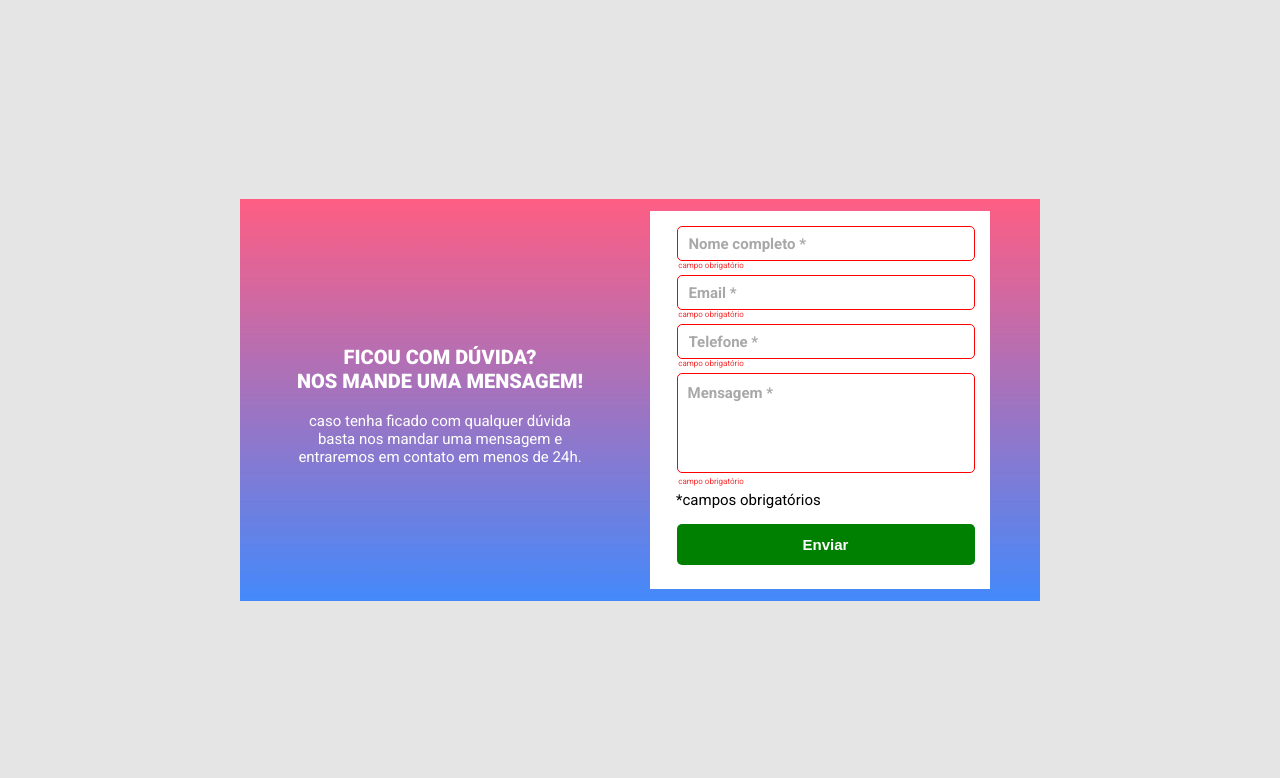
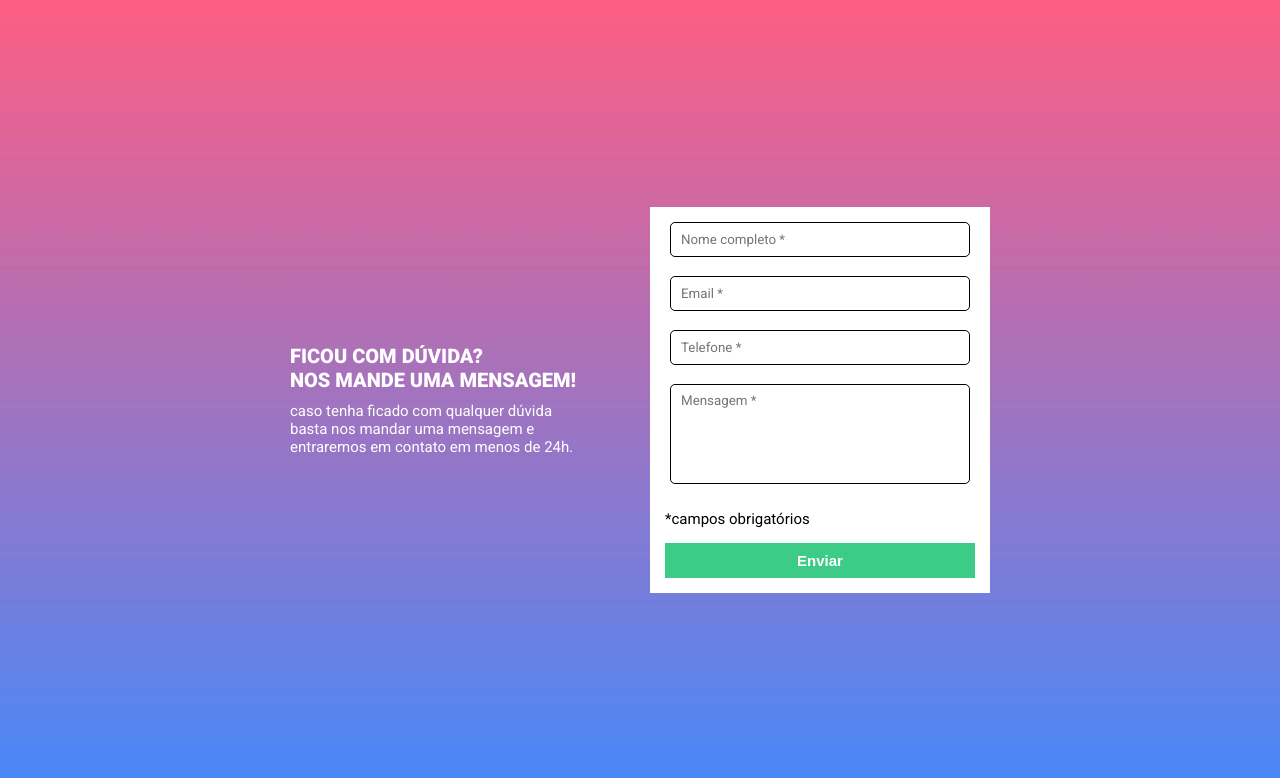
Before and after one commit to RobertCastro86/desafio3, a plain HTML site: page index.html in a window 1280 px wide. Drawn offline with Linux system fonts and the light colour scheme.

Commit message:
add new document

```diff
--- a/index.html
+++ b/index.html
@@ -6,48 +6,40 @@
   <title>Formulário Interativo - Quest Dev em Dobro (Nível Intermediário)</title>
   <link rel="stylesheet" href="style.css">
   <link rel="stylesheet" href="reset.css">
-  <link rel="preconnect" href="https://fonts.gstatic.com">
+  <link rel="stylesheet" href="responsive.css">
+  <link rel="stylesheet" href="variables.css">
 
   <link href="https://fonts.googleapis.com/css2?family=Roboto:ital,wght@0,100;0,300;0,400;0,500;0,700;0,900;1,100;1,300;1,400;1,500;1,700;1,900&display=swap" rel="stylesheet">
 
 
 </head>
-<body class="body">
+<body>
 
-  <div class="container">
-    <div class="duvida">
-        <h2>FICOU COM DÚVIDA? <br>NOS MANDE UMA MENSAGEM!</h2>
-        <br>
-        <p>caso tenha ficado com qualquer dúvida basta nos mandar uma mensagem e entraremos em contato em menos de 24h.</p>
-    </div>
-    <form action="#" method="post" class="formulario">
-        <input type="text" id="nome-completo" name="nome-completo" placeholder="Nome completo *">
-        <div class="campo-obrigatorio">
-            <p class="paragrafo-vermelho">campo obrigatório</p>
+  <main class="container">
+        <section id="contato">
+            <h1>FICOU COM DÚVIDA? <br> NOS MANDE UMA MENSAGEM!</h1>
+
+            <p>caso tenha ficado com qualquer dúvida basta nos mandar uma mensagem e entraremos em contato em menos de 24h.</p>
+        </section>
+
+        <div id="formulario">
+            <input class="inputDados" type="text" name="nome" id="nome" placeholder="Nome completo *">
+            <span class="campoObrigatorio">campo obrigatório</span>
+
+            <input class="inputDados" type="email" name="email" id="email" placeholder="Email *">
+            <span class="campoObrigatorio">campo obrigatório</span>
+
+            <input class="inputDados" type="tel" name="telefone" id="telefone" placeholder="Telefone *">
+            <span class="campoObrigatorio">campo obrigatório</span>
+
+            <textarea class="inputDados" name="mensagem" id="mensagem" placeholder="Mensagem *"></textarea>
+            <span class="campoObrigatorio">campo obrigatório</span>
+
+            <span class="span">*campos obrigatórios</span>
+
+            <input id="botaoEnviar" type="submit" value="Enviar">
         </div>
-
-        <input type="email" id="email" name="email" placeholder="Email *">
-        <div class="campo-obrigatorio">
-            <p class="paragrafo-vermelho">campo obrigatório</p>
-        </div>
-
-
-        <input type="tel" id="telefone" name="telefone" placeholder="Telefone *">
-        <div class="campo-obrigatorio">
-            <p class="paragrafo-vermelho">campo obrigatório</p>
-        </div>
-
-        <textarea name="mensagem" id="mensagem" cols="30" rows="10" placeholder="Mensagem *"></textarea>
-        <div class="campo-obrigatorio">
-            <p class="paragrafo-vermelho">campo obrigatório</p>
-        </div>
-        <p class="campos-obrigatorios">*campos obrigatórios</p>
-            <button type="submit" class="btn-enviar">Enviar</button>
-        </form>
-    </div>
-
-    <script src="index.js"></script>
-
-
+    </main>
+ <script src="index.js"></script>
 </body>
 </html>
--- a/index.js
+++ b/index.js
@@ -1,23 +1,15 @@
-//Prevenindo o envio padrão do formulário:
-document.querySelector('.btn-enviar').addEventListener('click', function (event) {
-  event.preventDefault();
+const formulario = document.querySelectorAll('.inputDados')
+const mensagemCampoObrigatorio = document.querySelectorAll('.campoObrigatorio')
+const botaoEnviar = document.getElementById('botaoEnviar')
+
+botaoEnviar.addEventListener('click', () => {
+    formulario.forEach((inputDeDados, indice) => {
+        if (mensagemCampoObrigatorio[indice].classList.contains('mostrar')) mensagemCampoObrigatorio[indice].classList.remove('mostrar')
+
+        if (!inputDeDados.value) {
+            inputDeDados.classList.add('naoValidado');
+            mensagemCampoObrigatorio[indice].classList.add('mostrar')
+        }
+        else inputDeDados.classList.add('validado')
+    });
 });
-
-//Capturando todos os campos do formulário:
-const campos = document.querySelectorAll('.formulario input, .formulario textarea');
-
-
-//Validando cada campo e exibindo mensagens de erro:
-let formularioValido = true;
-
-campos.forEach(campo => {
-  const mensagemErro = campo.nextElementSibling.querySelector('.paragrafo-vermelho');
-  if (campo.value.trim() === '') {
-    campo.style.border = '1px solid red';
-    mensagemErro.style.display = 'block';
-    formularioValido = false;
-  } else {
-    campo.style.border = '1px solid green';
-    mensagemErro.style.display = 'none';
-  }
-});
--- a/reset.css
+++ b/reset.css
@@ -1,22 +1,5 @@
-*{
+* {
   margin: 0;
   padding: 0;
-  border: none;
-  outline: none;
-  font-weight: 300;
   box-sizing: border-box;
 }
-
-a{
-  text-decoration: none;
-  color: black;
-}
-
-ul {
-  list-style: none;
-}
-
-img {
-  max-width: 100%;
-
-}
--- /dev/null
+++ b/responsive.css
@@ -0,0 +1,17 @@
+@media screen and (max-width: 339px) {
+  .container {
+      flex-direction: column;
+  }
+  #contato {
+      text-align: center;
+      margin: 2rem;
+      padding: 0;
+  }
+  #contato h1 {
+      margin-bottom: 1.5rem;
+  }
+
+  #formulario {
+      width: 100%;
+  }
+}
--- a/style.css
+++ b/style.css
@@ -1,125 +1,106 @@
 html {
-  font-family: "Roboto", sans-serif;
+  font-size: 62.5%;
 }
 
+/* Fonte - Roboto */
+@import url('https://fonts.googleapis.com/css2?family=Roboto:ital,wght@0,100;0,300;0,400;0,500;0,700;0,900;1,100;1,300;1,400;1,500;1,700;1,900&display=swap');
 
-.body {
-  background-color: #E5E5E5;
-  display: flex;
-  height: 100vh;
-  justify-content: center;
-  align-items: center;
+.container {
+    display: flex;
+    min-height: 100vh;
+    align-items: center;
+    justify-content: center;
+
+    background: url(./bg-repeat.jpg);
+    background-size: contain;
+
+    font-family: 'Roboto', sans-serif;
 }
 
-.duvida {
-  width: 300px;
-  height: 111px;
-  color: #ffffff;
-  margin: 145px 60px 145px 50px;
+#contato {
+    max-width: 30rem;
+    color: var(--corFontePrincipal);
+    padding-right: 1rem;
+    margin: 2rem;
+    margin-right: calc(6rem - 2rem);
+}
+#contato h1 {
+    font-size: var(--titulo);
+    font-weight: 900;
+    padding-bottom: 1rem;
+}
+#contato p {
+    font-size: var(--fontePrincipal);
 }
 
-.duvida h2 {
-  font-size: 20px;
-  font-weight: 900;
-  text-align: center;
+#formulario {
+    display: flex;
+    flex-direction: column;
+    width: 34rem;
+    padding: 1.5rem;
+    margin: 2rem;
+
+    font-size: var(--fundoFormulario);
+    color: var(--corFonteFormulario);
+
+    background-color: var(--fundoFormulario);
+    font-size: var(--fonteFormulario);
+}
+#formulario .inputDados {
+    border: 0.1rem solid black;
+    border-radius: 0.5rem;
+    padding: 0.8rem 1rem;
+    margin: 0 0.5rem;
+
+    font-family: 'Roboto', sans-serif;
 }
 
-.duvida p {
-  font-size: 15px;
-  font-weight: 400;
-  text-align: center;
+/* Validação do Formulario */
+#formulario .inputDados.naoValidado {
+    border: 0.1rem solid var(--naoValidado);
+}
+#formulario .inputDados.validado {
+    border: 0.1rem solid var(--validado);
 }
 
-.body .container {
-  width: 800px;
-  height: 402px;
-  background-image: url(./bg-repeat.jpg);
-  background-size: contain;
-  display: flex;
-  align-items: center;
+#formulario .campoObrigatorio {
+    color: var(--naoValidado);
+    font-size: 0.8rem;
+    margin-left: 0.5rem;
+    padding-bottom: 1rem;
+    opacity: 0;
+    cursor: default;
+}
+#formulario .campoObrigatorio.mostrar {
+    opacity: 1;
+    transition: 0.1s ease-in;
 }
 
-.body .container .formulario {
-  width: 340px;
-  height: 378px;
-  background-color: #ffff;
-  margin-right: 50px;
-  text-align: center;
-  justify-content: center;
-  padding-left: 11px;
+/* ----------------------------------- */
+
+#formulario input {
+    height: 3.5rem;
 }
+#formulario textarea {
+    resize: none;
+    height: 10rem;
+}
+#formulario .span {
+    margin-top: 0.7rem;
+    margin-bottom: calc(2rem - 0.5rem);
 
-.body .container .formulario input,
-.body .container .formulario #mensagem {
-  width: 298.01px;
-  height: 35.11px;
-  border-radius: 5px;
-  border: solid 1px;
-  padding-left: 11px;
-  font-size: 15px;
+    font-weight: 400;
 }
+#formulario #botaoEnviar {
+    border: none;
+    background-color: var(--botao);
+    color: var(--fonteBotao);
+    font-weight: 700;
+    font-size: var(--fonteFormulario);
 
-input::placeholder,
-#mensagem::placeholder {
-  color: #A8A8A8;
-  font-family: "Roboto", serif;
-  font-size: 15px;
-  font-weight: 700;
+    cursor: pointer;
+    transition: 0.3s ease-in-out;
 }
-
-.body .container .formulario #nome-completo {
-  margin-top: 15px;
+#formulario #botaoEnviar:hover {
+    opacity: 0.8;
 }
-
-.body .container .formulario #mensagem {
-  width: 298.01px;
-  height: 100px;
-  border-radius: 5px;
-  border: solid 1px;
-  resize: none;
-  font-size: 16px;
-  padding: 10px;
-  font-family: "Roboto", serif;
-  font-weight: 400;
-}
-
-.campos-obrigatorios {
-  display: flex;
-  margin-left: 15px;
-  font-size: 15px;
-  font-weight: 400;
-  text-align: left;
-}
-
-.btn-enviar {
-  width: 298.01px;
-  height: 41.13px;
-  border-radius: 5px;
-  background-color: green;
-  font-size: 15px;
-  font-weight: 700;
-  color: #ffff;
-  margin: 15px 12px;
-}
-
-.campo-obrigatorio {
-  width: 100px;
-  height: 14px;
-}
-
-.paragrafo-vermelho {
-  color: #F52E2E;
-  font-size: 8px;
-  font-weight: 400;
-  display: none;
-  /* margin-left: 0px; */
-}
-
-@media (max-width: 568px) {
-  .body .container {
-    .campo-obrigatorio {
-      display: none;
-    }
-
-  }
-}
--- /dev/null
+++ b/variables.css
@@ -0,0 +1,16 @@
+:root {
+
+  --titulo: 2rem;
+  --fontePrincipal: 1.5rem;
+  --corFontePrincipal: #fff;
+
+  --corFonteFormulario: #000;
+  --fonteFormulario: 1.5rem;
+  --fundoFormulario: #fff;
+
+  --botao: #3CCC87;
+  --fonteBotao: #fff;
+
+  --validado: #00C22B;
+  --naoValidado: #F52E2E;
+}
```
